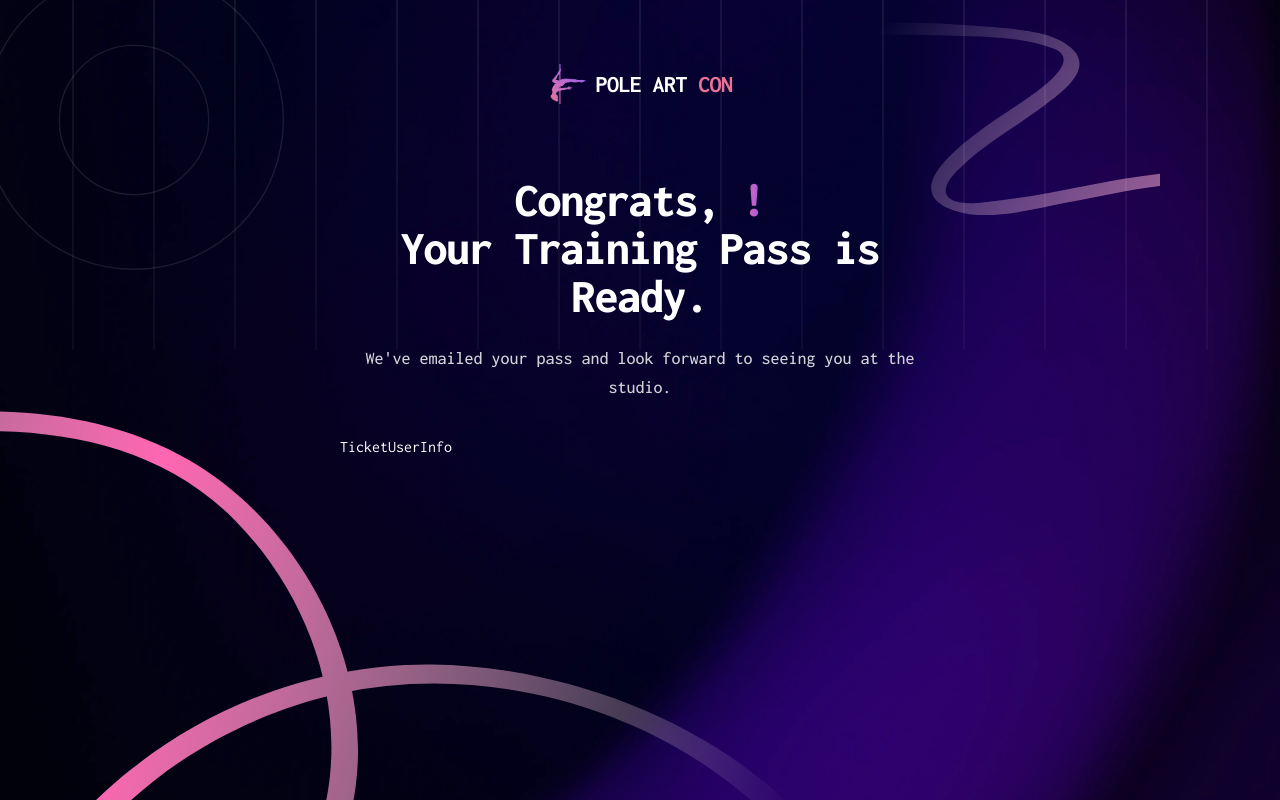
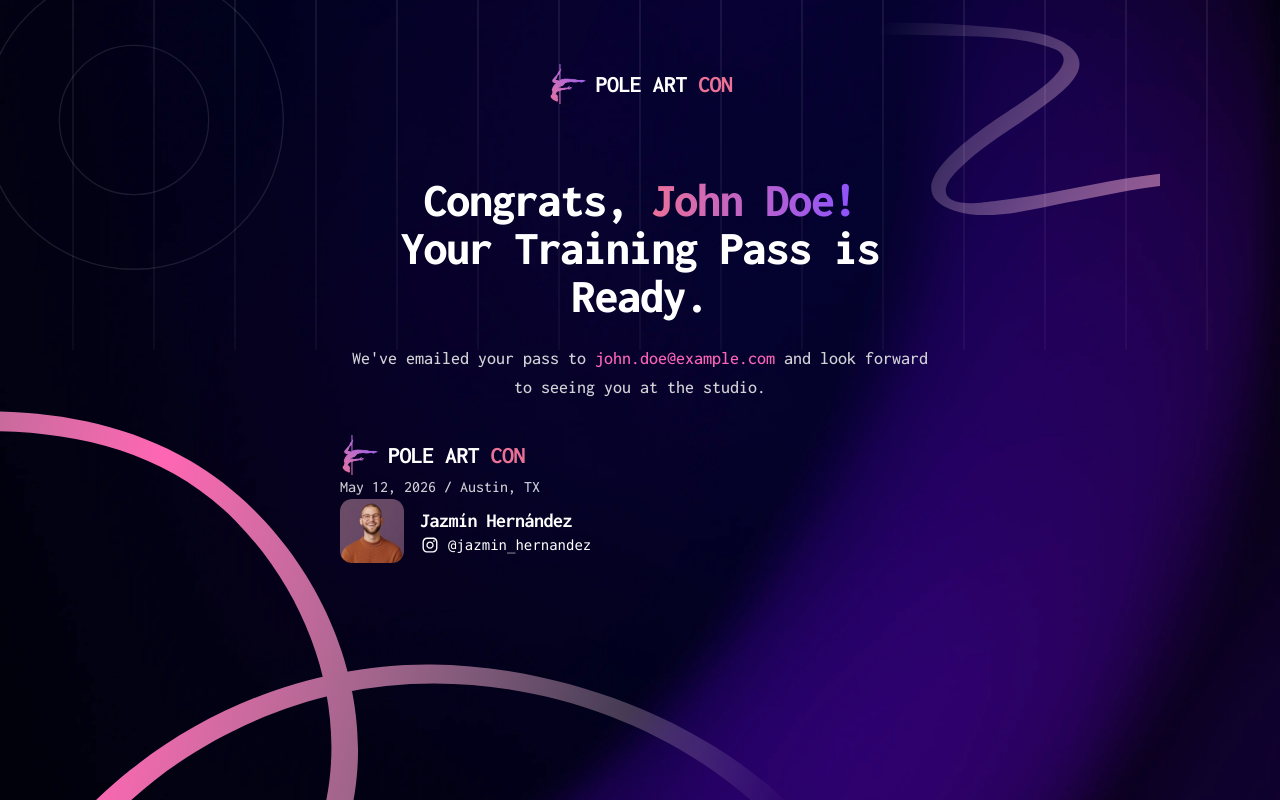
Before and after one commit to jazminadriana/ticket-generator, a React (Vite) app: page / in a window 1280 px wide. Built offline with nearby package versions, Linux system fonts and the light colour scheme.

Commit message:
feat: implement ticket brand identity and user info layout

```diff
--- a/src/components/ticket/TicketCard.tsx
+++ b/src/components/ticket/TicketCard.tsx
@@ -4,7 +4,7 @@ import { TicketUserInfo } from './subcomponents/TicketUserInfo';
 export const TicketCard = () => {
   return (
     <>
-      <SuccessMessage />
+      <SuccessMessage name="John Doe" email="john.doe@example.com" />
       <TicketUserInfo />
     </>
   );
--- a/src/components/ticket/subcomponents/SuccessMessage.tsx
+++ b/src/components/ticket/subcomponents/SuccessMessage.tsx
@@ -16,8 +16,9 @@ export const SuccessMessage = ({ name, email }: SuccessMessageProps) => {
           Your Training Pass is Ready.
         </h1>
         <p className="mx-auto max-w-2xl text-center text-lg font-medium text-neutral-300 leading-relaxed">
-          We've emailed your pass <span className="text-pink-400">{email}</span>{' '}
-          and look forward to seeing you at the studio.
+          We've emailed your pass to{' '}
+          <span className="text-pink-400">{email}</span> and look forward to
+          seeing you at the studio.
         </p>
       </section>
     </header>
--- a/src/components/ticket/subcomponents/TicketUserInfo.tsx
+++ b/src/components/ticket/subcomponents/TicketUserInfo.tsx
@@ -1,3 +1,51 @@
+import poleLogo from '../../../assets/images/icon-pole.png';
+import imageAvatar from '../../../assets/images/image-avatar.jpg';
+import iconIg from '../../../assets/images/icon-ig.svg';
+
 export const TicketUserInfo = () => {
-  return <div>TicketUserInfo</div>;
+  return (
+    <div>
+      <div className="flex items-center gap-3">
+        <div className="flex items-center gap-2">
+          <div
+            className="w-10 h-10 bg-linear-to-tr from-brand-pink to-brand-purple shadow-glow"
+            style={{
+              maskImage: `url(${poleLogo})`,
+              WebkitMaskImage: `url(${poleLogo})`,
+              maskRepeat: 'no-repeat',
+              WebkitMaskRepeat: 'no-repeat',
+              maskSize: 'contain',
+              WebkitMaskSize: 'contain',
+            }}
+          />
+          <span className="text-2xl font-bold tracking-tight">
+            POLE ART <span className="text-brand-pink">CON</span>
+          </span>
+        </div>
+      </div>
+      <p className="font-medium opacity-80">May 12, 2026 / Austin, TX</p>
+
+      <div className="flex items-center gap-4">
+        <img
+          src={imageAvatar}
+          alt="User Avatar"
+          className="w-16 h-16 rounded-xl object-cover"
+        />
+
+        <div className="flex flex-col justify-center leading-tight">
+          <p className="text-xl font-bold text-white tracking-tight">
+            Jazmín Hernández
+          </p>
+          <div className="flex items-center gap-2">
+            <img
+              src={iconIg}
+              alt="Instagram Logo"
+              className="w-5 h-5 brightness-200"
+            />
+            <span className="text-sm font-mono">@jazmin_hernandez</span>
+          </div>
+        </div>
+      </div>
+    </div>
+  );
 };
```
Also changed, not shown: src/assets/images/icon-ig.svg (added), src/assets/images/pattern-ticket.svg.
